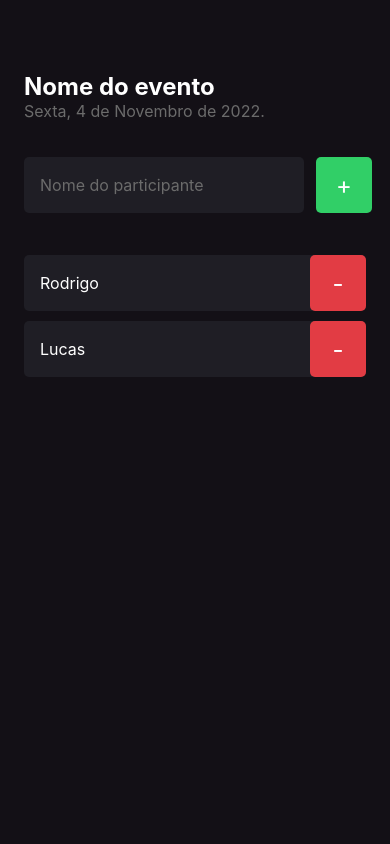
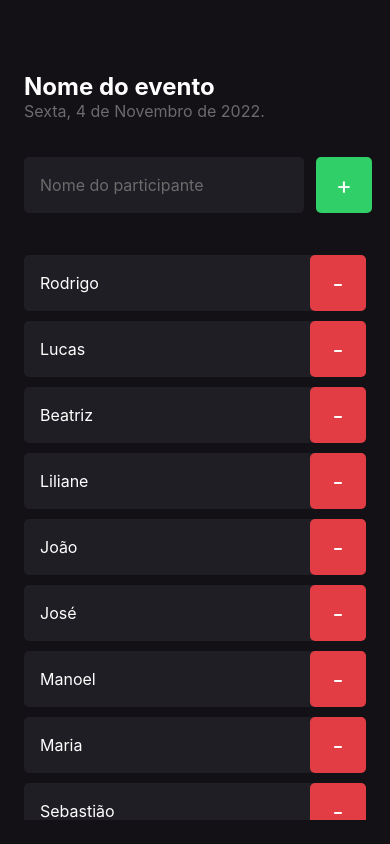
Before and after one commit to rodrigodiasf1984/react-native-ts-imhere, a React Native app: screen / in a window 390 px wide. Built offline with nearby package versions, Linux system fonts and the light colour scheme.

Commit message:
refactor: add scrollview

```diff
--- a/src/components/Participant/index.tsx
+++ b/src/components/Participant/index.tsx
@@ -4,13 +4,14 @@ import { styles } from './styles';
 
 type ParticipantProps = {
   name: string;
+  onRemove: () => void;
 };
 
-export function Participant({ name }: ParticipantProps) {
+export function Participant({ name, onRemove }: ParticipantProps) {
   return (
     <View style={styles.container}>
       <Text style={styles.name}>{name}</Text>
-      <TouchableOpacity style={styles.button}>
+      <TouchableOpacity style={styles.button} onPress={onRemove}>
         <Text style={styles.buttonText}> - </Text>
       </TouchableOpacity>
     </View>
--- a/src/screens/Home/index.tsx
+++ b/src/screens/Home/index.tsx
@@ -1,11 +1,36 @@
-import { Text, TextInput, TouchableOpacity, View } from 'react-native';
+import {
+  ScrollView,
+  Text,
+  TextInput,
+  TouchableOpacity,
+  View,
+} from 'react-native';
 import { Participant } from '../../components/Participant';
 
 import { styles } from './styles';
 
 export function Home() {
+  const participants = [
+    'Rodrigo',
+    'Lucas',
+    'Beatriz',
+    'Liliane',
+    'João',
+    'José',
+    'Manoel',
+    'Maria',
+    'Sebastião',
+    'Pedro',
+    'Thiago',
+    'Eric',
+  ];
+
+  const handleRemoveParticipant = (name: string) => {
+    console.log(`clickou em remover o participante ${name}`);
+  };
+
   const handleAddParticipant = () => {
-    console.log('click');
+    console.log('adicionar');
   };
 
   return (
@@ -23,8 +48,15 @@ export function Home() {
           <Text style={styles.buttonText}>+</Text>
         </TouchableOpacity>
       </View>
-      <Participant name="Rodrigo" />
-      <Participant name="Lucas" />
+      <ScrollView showsVerticalScrollIndicator={false}>
+        {participants.map(participant => (
+          <Participant
+            key={participant}
+            name={participant}
+            onRemove={() => handleRemoveParticipant(participant)}
+          />
+        ))}
+      </ScrollView>
     </View>
   );
 }
```
